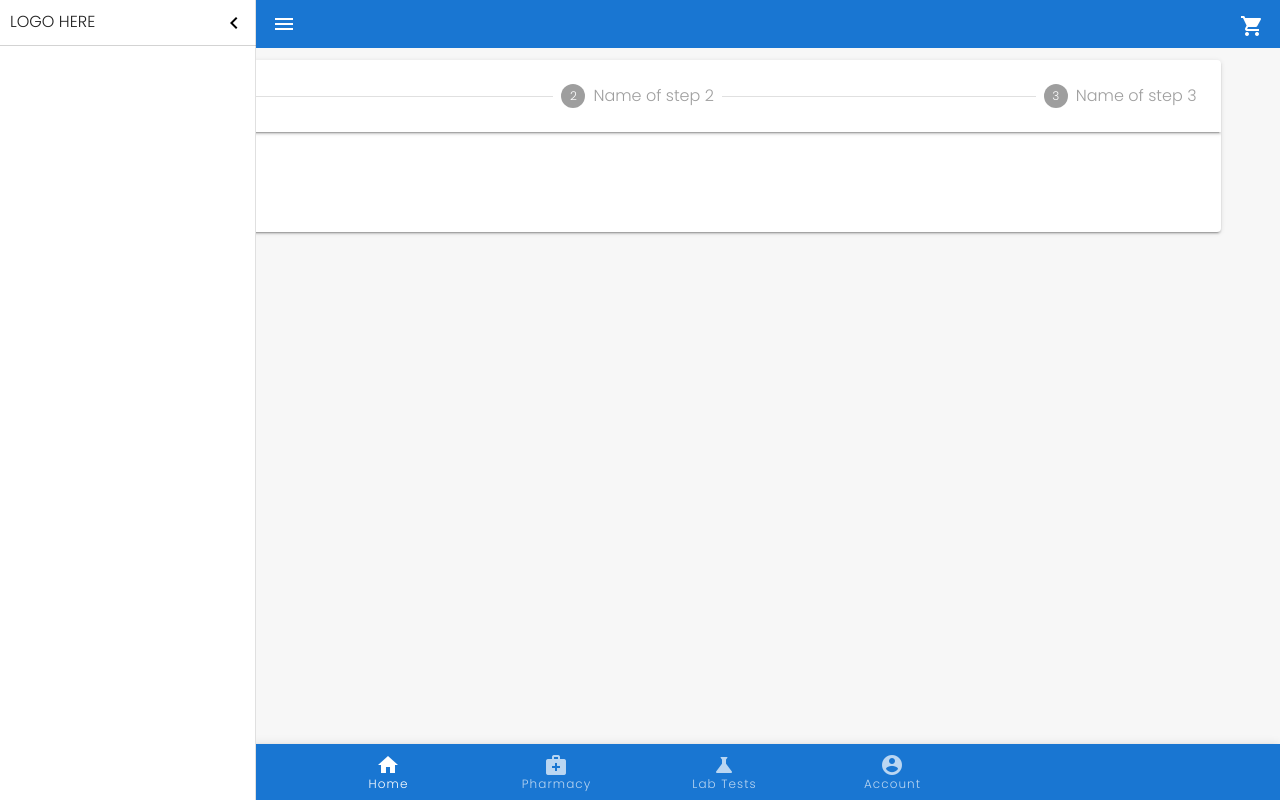
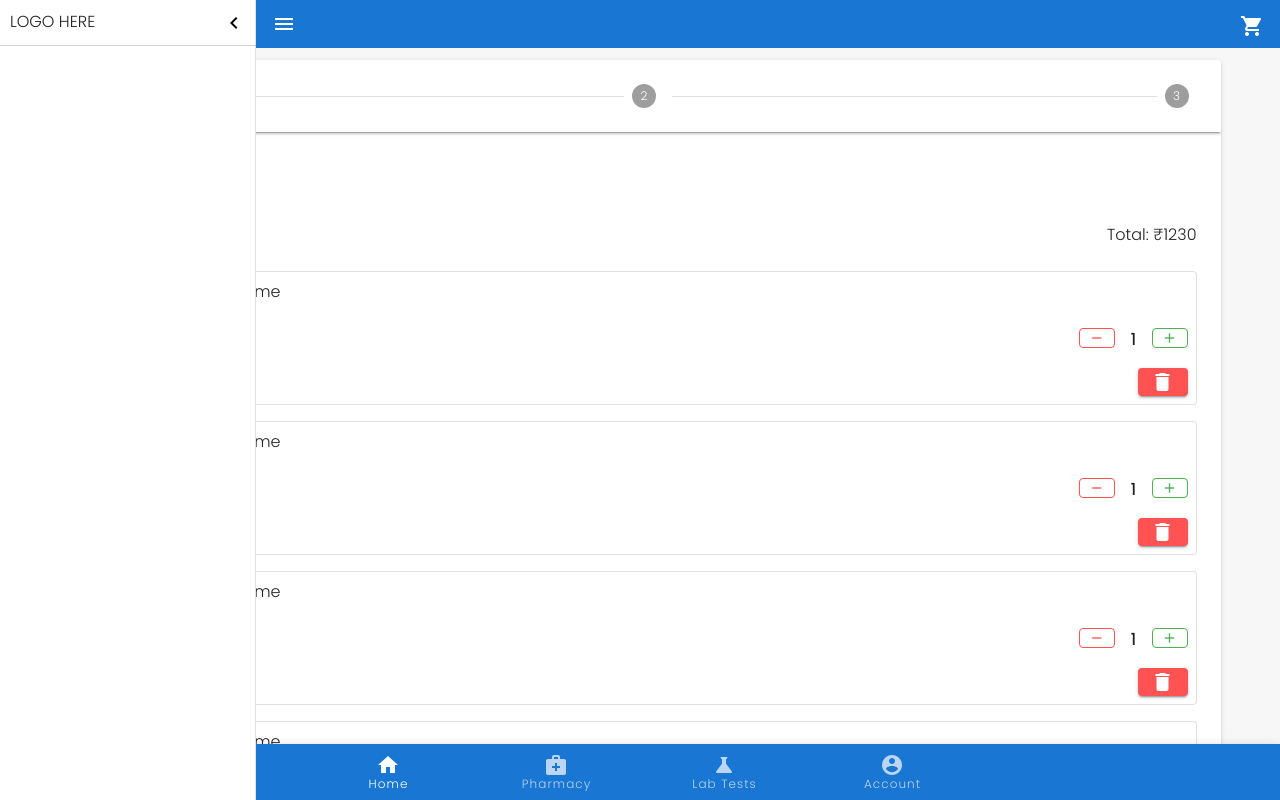
Before and after one commit to iambazzy/medicine-frontend-vuejs, a Vue app: page /cart in a window 1280 px wide. Shown: the top 800 px of the page. Built offline with nearby package versions, Linux system fonts and the light colour scheme.

Commit message:
some chages

```diff
--- a/package.json
+++ b/package.json
@@ -25,6 +25,7 @@
     "sass-loader": "^10.0.0",
     "vue-cli-plugin-vuetify": "~2.2.2",
     "vue-template-compiler": "^2.6.11",
-    "vuetify-loader": "^1.7.0"
+    "vuetify-loader": "^1.7.0",
+    "webpack-bundle-analyzer": "^4.4.0"
   }
 }
--- /dev/null
+++ b/src/components/order-card.component.vue
@@ -0,0 +1,40 @@
+<template>
+  <v-card outlined class="pa-2 my-2">
+    <div class="d-flex align-center">
+      <div>IMAGE</div>
+      <div class="d-flex flex-column ml-4" style="width: 100%">
+        <div>Medicine Name</div>
+        <div>Price</div>
+        <div class="d-flex justify-end">
+          <!-- REMOVE -->
+          <v-btn x-small outlined color="error">
+            <v-icon small>remove</v-icon>
+          </v-btn>
+
+          <!-- QUANTITY -->
+          <strong class="px-4">1</strong>
+
+          <!-- ADD -->
+          <v-btn x-small outlined color="green">
+            <v-icon small>add</v-icon>
+          </v-btn>
+        </div>
+      </div>
+    </div>
+    <div class="d-flex justify-end">
+      <v-btn small class="mt-4" color="error" dark>
+        <v-icon>delete</v-icon>
+      </v-btn>
+    </div>
+  </v-card>
+</template>
+
+<script>
+export default {
+
+}
+</script>
+
+<style>
+
+</style>
--- a/src/components/saved-address.component.vue
+++ b/src/components/saved-address.component.vue
@@ -3,7 +3,7 @@
     <strong>{{ title }}</strong>
     <small>{{ subTitle }}</small>
     <!-- CHECK IF ADDRESSES -->
-    <div v-if="false">
+    <div v-if="true">
       <v-card elevation="2" v-for="(item, index) in 5" :key="index" class="pa-2 mb-2 mt-2" >
         <div class="d-flex flex-column">
           <strong>Name</strong>
@@ -12,14 +12,14 @@
           <small>State - City - Pincode</small>
           <!-- Buttons -->
           <div class="d-flex justify-end mt-3">
-            <v-btn small class="mr-2" icon>
+            <v-btn small class="mr-2" icon v-if="$route.path !== '/cart'">
               <v-icon color="black">mode</v-icon>
             </v-btn>
-            <v-btn small class="mr-2" icon>
+            <v-btn small class="mr-2" icon v-if="$route.path !== '/cart'">
               <v-icon color="red">delete</v-icon>
             </v-btn>
-            <v-btn small icon>
-              <v-icon color="green">check_circle</v-icon>
+            <v-btn small color="primary" dark @click="proceed(item)" v-if="$route.path == '/cart'">
+              <v-icon>check_circle</v-icon>
             </v-btn>
           </div>
         </div>
@@ -45,6 +45,13 @@ export default {
       type: String,
       required: true
     }
+  },
+  methods: {
+    proceed(item) {
+      if (this.$route.path === '/cart') {
+        this.$emit('proceed', item);
+      }
+    }
   }
 }
 </script>
--- a/src/views/Cart.vue
+++ b/src/views/Cart.vue
@@ -1,51 +1,67 @@
 <template>
-  <v-stepper v-model="e1">
-    <v-stepper-header>
-      <v-stepper-step :complete="e1 > 1" step="1">
-        Name of step 1
-      </v-stepper-step>
+  <v-stepper v-model="tab">
+    <v-stepper-header class="d-flex align-center pl-4">
 
+      <!-- BACK BUTTON -->
+      <v-btn icon v-if="tab > 1" @click="goBack()">
+        <v-icon>arrow_back_ios</v-icon>
+      </v-btn>
+      <!-- BACK BUTTON -->
+
+      <v-stepper-step :complete="tab > 1" step="1" />
       <v-divider></v-divider>
 
-      <v-stepper-step :complete="e1 > 2" step="2">
-        Name of step 2
-      </v-stepper-step>
-
+      <v-stepper-step :complete="tab > 2" step="2" />
       <v-divider></v-divider>
 
-      <v-stepper-step step="3">
-        Name of step 3
-      </v-stepper-step>
+      <v-stepper-step step="3" />
     </v-stepper-header>
 
     <v-stepper-items>
       <!-- #1 -->
       <v-stepper-content step="1">
+        <div class="d-flex flex-column">
+          <strong>Cart.</strong>
+          <small>Your shopping bag.</small>
+        </div>
         <div>
-          ads
+          <div class="d-flex flex-column mt-6">
+            <div class="d-flex justify-space-between">
+              <div>0 items</div>
+              <div>Total: ₹1230</div>
             </div>
-        <v-btn color="primary" @click="e1 = 2">
+            <div class="d-flex flex-column mt-4 mb-4">
+              <order-card v-for="(item, index) in 5" :key="index"/>
+            </div>
+          </div>
+        </div>
+        <div class="d-flex justify-end">
+          <v-btn color="primary" @click="tab = 2">
             Continue
           </v-btn>
+        </div>
       </v-stepper-content>
 
       <!-- #2 -->
       <v-stepper-content step="2">
-        <div>
         <saved-address
           :title="'Select Address.'"
           :subTitle="'Please select a delivery address.'"
           @switchTab="switchTab"
+          @proceed="goToStep3"
         />
-        </div>
       </v-stepper-content>
 
       <!-- #3 -->
       <v-stepper-content step="3">
+        <div class="d-flex flex-column">
+          <strong>Payment Method.</strong>
+          <small>Please select you payment method.</small>
+        </div>
         <div>
-          last
+          <div>Selected Address here</div>
         </div>
-        <v-btn color="primary" @click="e1 = 1">
+        <v-btn color="primary" @click="tab = 1">
           Place Order
         </v-btn>
       </v-stepper-content>
@@ -55,17 +71,30 @@
 
 <script>
 import savedAddress from '../components/saved-address.component';
+import orderCard from '../components/order-card.component';
 
 export default {
   components: {
-    savedAddress
+    savedAddress,
+    orderCard
   },
   data: () => ({
-    e1: 1,
+    tab: 1,
   }),
   methods: {
     switchTab(val) {
       this.$router.push({ path: '/address', query: { tab: val } });
+    },
+    goBack() {
+      if (this.tab > 1) {
+        this.tab--;
+      }
+    },
+    goToStep3(selectedAddress) {
+      if (this.tab === 2) {
+        console.log(selectedAddress);
+        this.tab++;
+      }
     }
   }
 }
--- a/vue.config.js
+++ b/vue.config.js
@@ -1,13 +1,20 @@
+// const BundleAnalyzerPlugin = require('webpack-bundle-analyzer').BundleAnalyzerPlugin;
 module.exports = {
   transpileDependencies: [
     'vuetify'
   ],
+  chainWebpack: config => {
+    config.plugins.delete('prefetch');
+  },
   configureWebpack: {
     optimization: {
       minimize: true,
       splitChunks: {
         chunks: 'all',
       }
-    }
+    },
+    plugins: [
+      // new BundleAnalyzerPlugin(),
+    ]
   }
 }
```
Also changed, not shown: 1 other file (tests, documents, lock files or other folders). Lines whose indentation alone changed are shown as unchanged.
